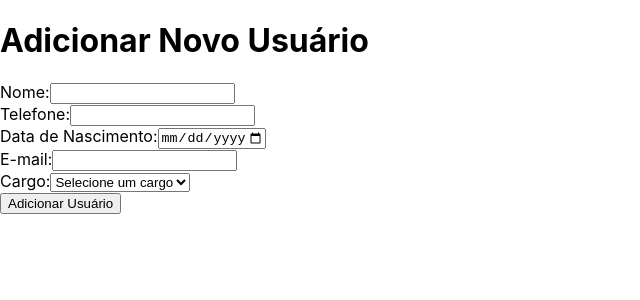
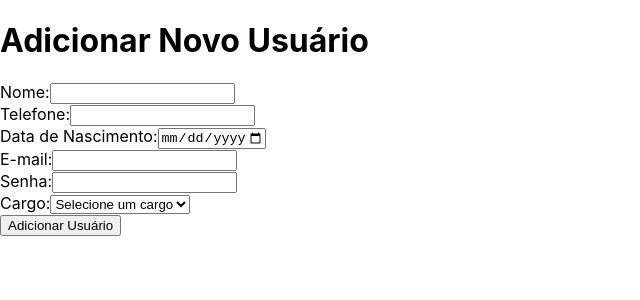
Before and after one commit to indigotech/onboard-larissa-sanches, a React (Create React App) app: page /add-user in a window 1280 px wide. Shown: the top 300 px of the page, without its empty margins (0-640 px from the left). Built offline with nearby package versions, Linux system fonts and the light colour scheme.

Commit message:
Integração com o servidor da tela de adicionar usuário

```diff
--- a/src/AddUser.tsx
+++ b/src/AddUser.tsx
@@ -1,4 +1,8 @@
 import React, { useState } from 'react';
+import { useMutation, ApolloError } from '@apollo/client';
+import { CREATE_USER_MUTATION } from './mutations';
+import { useNavigate } from 'react-router-dom';
+import LoadingButton from './LoadingButton';
 
 interface ValidationErrors {
   name?: string;
@@ -6,6 +10,13 @@ interface ValidationErrors {
   birthDate?: string;
   email?: string;
   role?: string;
+  password?: string;
+  server?: string;
+}
+
+interface GraphQLError {
+  name: string;
+  message: string;
 }
 
 const AddUser: React.FC = () => {
@@ -14,8 +25,11 @@ const AddUser: React.FC = () => {
   const [birthDate, setBirthDate] = useState('');
   const [email, setEmail] = useState('');
   const [role, setRole] = useState('');
+  const [password, setPassword] = useState('');
   const [errors, setErrors] = useState<ValidationErrors>({});
   const [successMessage, setSuccessMessage] = useState<string | null>(null);
+  const [addUser, { loading }] = useMutation(CREATE_USER_MUTATION);
+  const navigate = useNavigate();
 
   const validateFields = (): boolean => {
     const newErrors: ValidationErrors = {};
@@ -36,25 +50,68 @@ const AddUser: React.FC = () => {
       newErrors.birthDate = 'A data de nascimento não pode ser no futuro.';
     }
 
-    const validRoles = ['ADMIN', 'USER'];
-    if (!validRoles.includes(role)) {
-      newErrors.role =
-        'O cargo deve ser um dos seguintes: ADMINISTRADOR, USUÁRIO.';
+    const validRoles = ['admin', 'user'];
+    if (!validRoles.includes(role.toLowerCase())) {
+      newErrors.role = 'O cargo deve ser um dos seguintes: admin, user.';
     }
 
     if (!/^[^\s@]+@[^\s@]+\.[^\s@]+$/.test(email)) {
       newErrors.email = 'O e-mail deve ser válido.';
     }
 
+    if (!password) {
+      newErrors.password = 'A senha é obrigatória.';
+    } else if (password.length < 7) {
+      newErrors.password = 'A senha deve ter pelo menos 7 caracteres.';
+    } else if (!/\d/.test(password) || !/[a-zA-Z]/.test(password)) {
+      newErrors.password =
+        'A senha deve conter pelo menos um dígito e uma letra.';
+    }
+
     setErrors(newErrors);
     return Object.keys(newErrors).length === 0;
   };
 
-  const handleSubmit = (event: React.FormEvent) => {
+  const handleSubmit = async (event: React.FormEvent) => {
     event.preventDefault();
     if (validateFields()) {
-      setSuccessMessage('Usuário adicionado com sucesso!');
-      setErrors({});
+      try {
+        await addUser({
+          variables: {
+            data: {
+              name,
+              phone,
+              birthDate,
+              email,
+              password,
+              role,
+            },
+          },
+        });
+        setSuccessMessage('Usuário adicionado com sucesso!');
+        setErrors({});
+        navigate('/home');
+      } catch (err) {
+        console.error('Error details:', err);
+
+        if (err instanceof ApolloError) {
+          const graphqlErrors = err.graphQLErrors.map((error) => ({
+            name: error.extensions?.code ?? 'Error',
+            message: error.message ?? 'Erro inesperado',
+          })) as GraphQLError[];
+
+          if (graphqlErrors.length > 0) {
+            setErrors({ server: graphqlErrors[0].message });
+          } else {
+            setErrors({ server: 'Erro inesperado ao adicionar usuário.' });
+          }
+        } else {
+          setErrors({
+            server: 'Erro desconhecido. Tente novamente mais tarde.',
+          });
+        }
+        setSuccessMessage(null);
+      }
     }
   };
 
@@ -138,6 +195,24 @@ const AddUser: React.FC = () => {
         </div>
         <div>
           <label>
+            Senha:
+            <input
+              type="password"
+              value={password}
+              onChange={(e) => setPassword(e.target.value)}
+              required
+              aria-invalid={!!errors.password}
+              aria-describedby="password-error"
+            />
+          </label>
+          {errors.password && (
+            <p id="password-error" style={{ color: 'red' }}>
+              {errors.password}
+            </p>
+          )}
+        </div>
+        <div>
+          <label>
             Cargo:
             <select
               value={role}
@@ -147,8 +222,8 @@ const AddUser: React.FC = () => {
               aria-describedby="role-error"
             >
               <option value="">Selecione um cargo</option>
-              <option value="ADMIN">Administrador</option>
-              <option value="USER">Usuário</option>
+              <option value="admin">Administrador</option>
+              <option value="user">Usuário</option>
             </select>
           </label>
           {errors.role && (
@@ -157,8 +232,11 @@ const AddUser: React.FC = () => {
             </p>
           )}
         </div>
-        <button type="submit">Adicionar Usuário</button>
+        <LoadingButton type="submit" loading={loading}>
+          Adicionar Usuário
+        </LoadingButton>
       </form>
+      {errors.server && <p style={{ color: 'red' }}>Erro: {errors.server}</p>}
       {successMessage && <p style={{ color: 'green' }}>{successMessage}</p>}
     </div>
   );
--- a/src/mutations.ts
+++ b/src/mutations.ts
@@ -11,9 +11,9 @@ export const LOGIN_MUTATION = gql`
     }
   }
 `;
-export const ADD_USER_MUTATION = gql`
-  mutation AddUser($data: UserInput!) {
-    addUser(data: $data) {
+export const CREATE_USER_MUTATION = gql`
+  mutation CreateUser($data: UserInput!) {
+    createUser(data: $data) {
       id
       name
       phone
```
